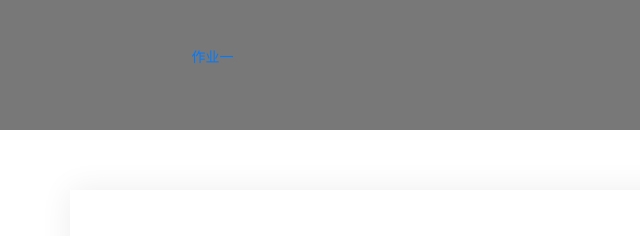
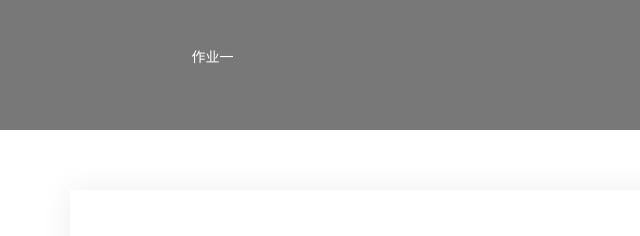
Before and after one commit to lushang7054/lushang7054.github.io, a plain HTML site: page index.html in a window 1280 px wide. Shown: the part 1669-1905 px from the top of the page, 0-640 px from the left. Drawn offline with nearby package versions, Linux system fonts and the light colour scheme; a script that the page names is missing.

Commit message:
Signed-off-by: lushang7054 <2039667054@qq.com>

```diff
--- a/css/main.css
+++ b/css/main.css
@@ -338,6 +338,10 @@ a.back-to-top:hover, a.back-to-top:focus {
   background: url(../img/background/bg-1.jpg);
   overflow: hidden;
   position: relative;
+}
+
+.counter-section a{
+	color: #fff;
 }
 
 .counter-section:before {
```
